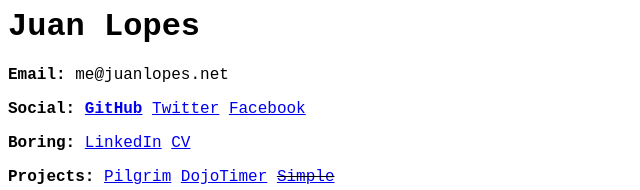
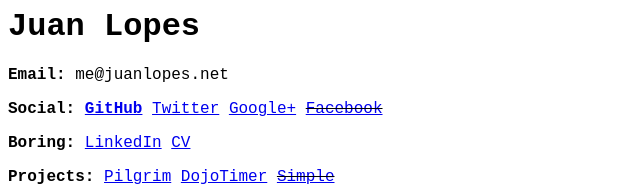
Before and after one commit to juanplopes/juanplopes.github.io, a plain HTML site: page index.html in a window 1280 px wide. Shown: the top 190 px of the page, without its empty margins (0-640 px from the left). Drawn offline with Linux system fonts and the light colour scheme.

Commit message:
fixing social information

```diff
--- a/index.html
+++ b/index.html
@@ -14,7 +14,8 @@
             <strong>Social:</strong>
             <a href="http://github.com/juanplopes"><strong>GitHub</strong></a>
             <a href="http://twitter.com/juanplopes">Twitter</a>
-            <a href="http://facebook.com/juanplopes">Facebook</a>
+            <a href="https://plus.google.com/103614158995775427791">Google+</a>
+            <del><a href="http://facebook.com/juanplopes">Facebook</a></del>
         </p>
         <p>
             <strong>Boring:</strong>
```
